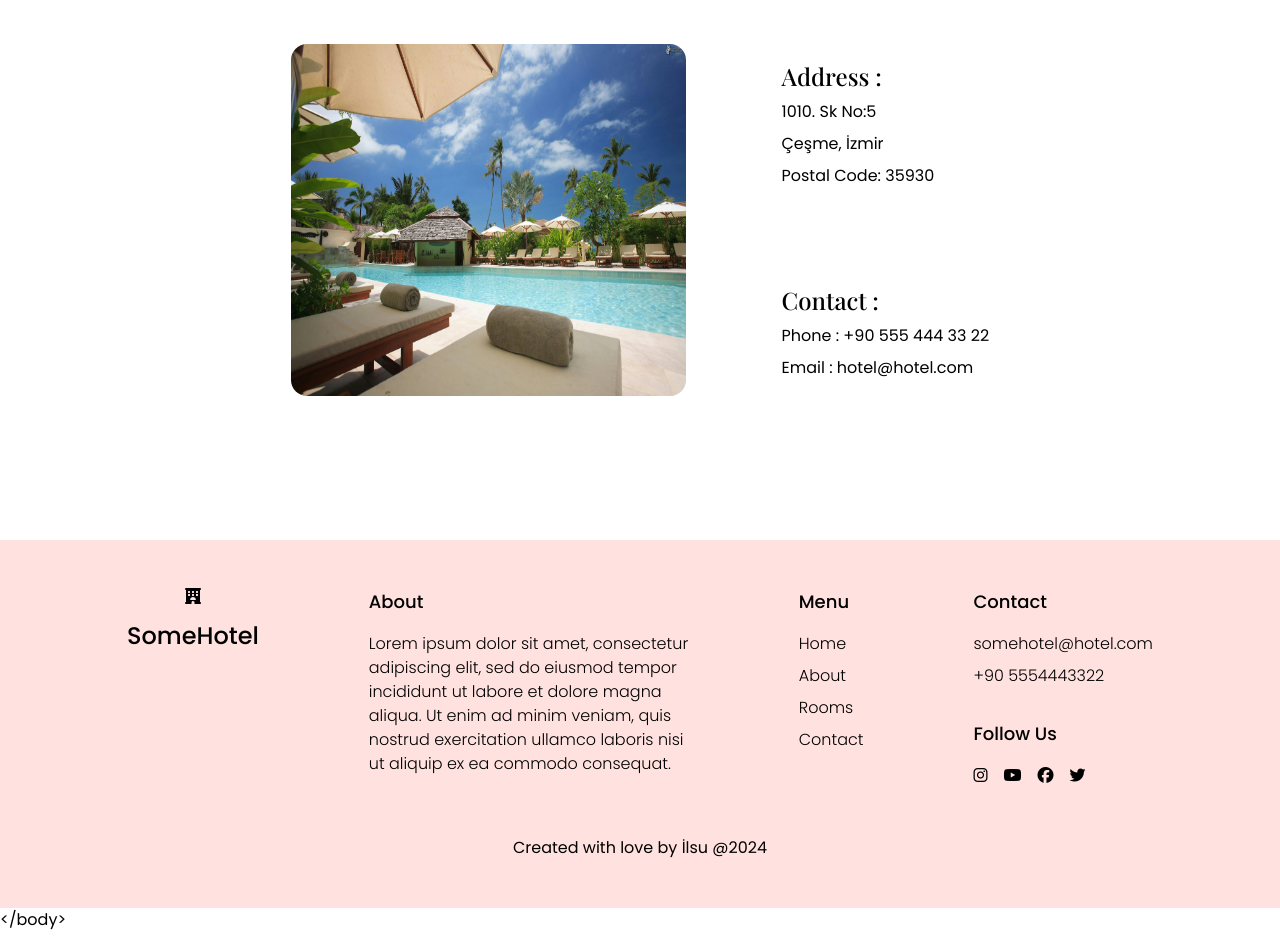
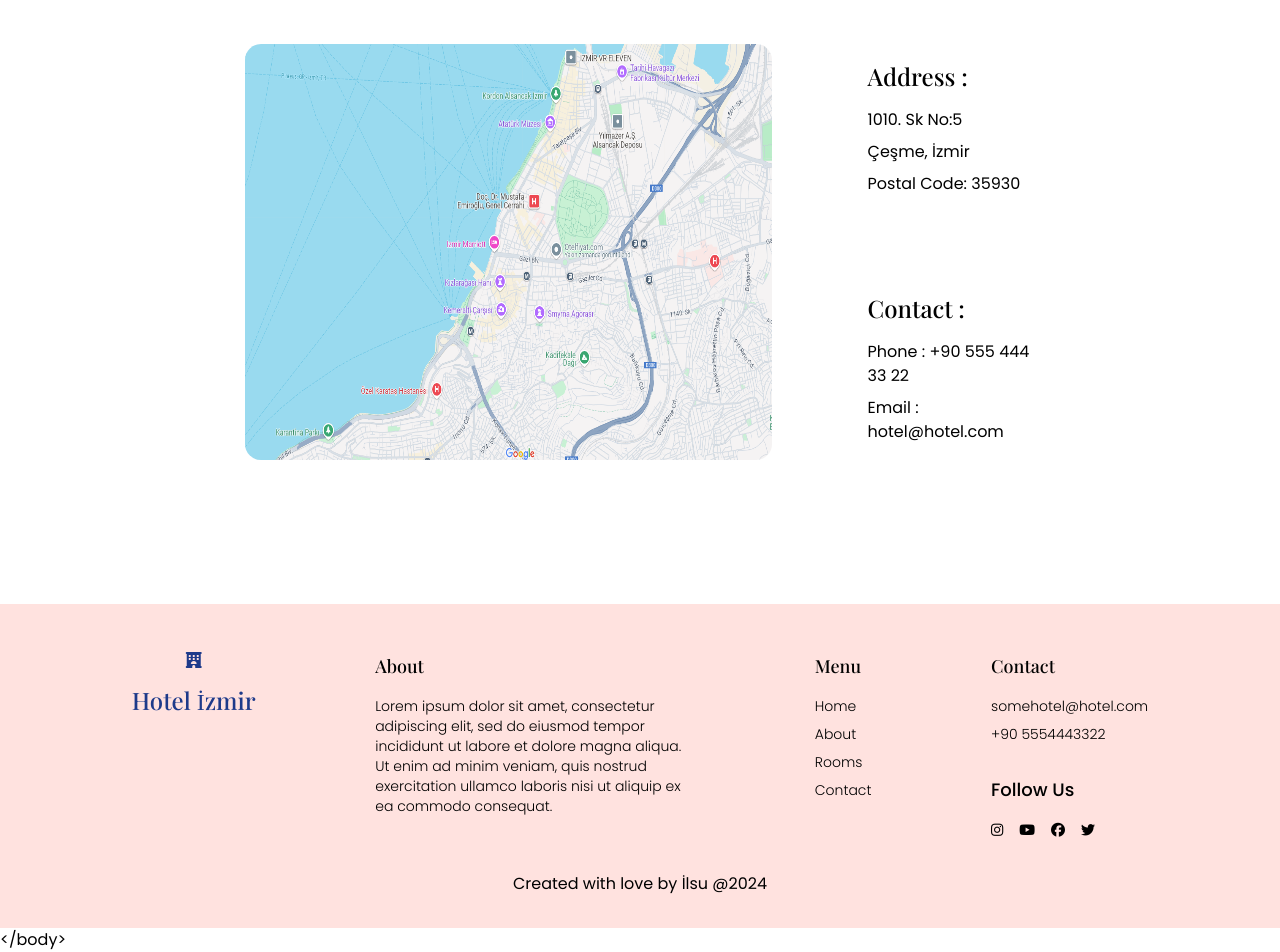
Before and after one commit to ilsusunal/Hotel-Website, a React (Vite) app: page /contact in a window 1280 px wide. Shown: the part 504-1456 px from the top of the page. Built offline with nearby package versions, Linux system fonts and the light colour scheme; no server answers; a web font is replaced by a local one.

Commit message:
Styling form elements

```diff
--- a/src/components/HotelLocation.jsx
+++ b/src/components/HotelLocation.jsx
@@ -1,20 +1,20 @@
 import React from 'react'
-import Pool from "/Pool.jpg"
+import HotelMap from "/map.png"
 
 export default function HotelLocation() {
   return (
     <div className='flex flex-col gap-12 my-16 p-8'>
       <section className='md:flex gap-24 justify-center'>
-        <img src={Pool} alt="Map" className='w-1/2 rounded-2xl'/>
+        <img src={HotelMap} alt="Map" className='w-2/3 rounded-2xl'/>
         <div className='flex md:flex-col md:space-y-24 justify-around my-4'>
           <div className='space-y-2'>
-            <h2 className='text-2xl font-medium font-playfair'>Address : </h2>
+            <h2 className='text-2xl font-medium font-playfair mb-4'>Address : </h2>
             <p className='md:text-base text-sm'>1010. Sk No:5</p>
             <p className='md:text-base text-sm'>Çeşme, İzmir</p>
             <p className='md:text-base text-sm'>Postal Code: 35930</p>
           </div>
           <div className='space-y-2'>
-            <h2 className='text-2xl font-medium font-playfair'>Contact : </h2>
+            <h2 className='text-2xl font-medium font-playfair  mb-4'>Contact : </h2>
             <p className='md:text-base text-sm'>Phone : +90 555 444 33 22</p>
             <p className='md:text-base text-sm'>Email : hotel@hotel.com</p>
           </div>
--- a/src/components/RoomTypes.jsx
+++ b/src/components/RoomTypes.jsx
@@ -1,12 +1,14 @@
-import React from 'react'
+import React, { useState } from 'react'
 import RoomTypeCard from '../cards/RoomTypeCard'
 import { useDispatch } from 'react-redux';
-import {setSelectedRoomType} from "../store/hotelSlice.js"
+import { setSelectedRoomType } from "../store/hotelSlice.js"
 
 export default function RoomType() {
     const dispatch = useDispatch();
+    const [selectedRoomType, setSelectedRoomTypeLocal] = useState('Classic Room');
 
     const handleRoomTypeClick = (roomType) => {
+        setSelectedRoomTypeLocal(roomType);
         dispatch(setSelectedRoomType(roomType));
     };
     return (
@@ -14,10 +16,18 @@ export default function RoomType() {
             <div className='md:flex space-y-4 justify-between items-center'>
                 <h1 className='text-sunsetCoral font-playfair text-4xl font-semibold '>Rooms & Suits</h1>
                 <nav className='flex gap-8 list-none cursor-pointer'>
-                    <li onClick={() => handleRoomTypeClick('Classic Room')} className="custom-hover">Classic Rooms</li>
-                    <li onClick={() => handleRoomTypeClick('Family Room')} className="custom-hover">Family Rooms</li>
-                    <li onClick={() => handleRoomTypeClick('Business Suite')} className="custom-hover">Business Suites</li>
-                    <li onClick={() => handleRoomTypeClick('Executive Suite')} className="custom-hover">Executive Suites</li>
+                    <li onClick={() => handleRoomTypeClick('Classic Room')}
+                        className={`custom-hover ${selectedRoomType === 'Classic Room' ? 'active' : ''}`}
+                    >Classic Rooms</li>
+                    <li onClick={() => handleRoomTypeClick('Family Room')}
+                        className={`custom-hover ${selectedRoomType === 'Family Room' ? 'active' : ''}`}
+                    >Family Rooms</li>
+                    <li onClick={() => handleRoomTypeClick('Business Suite')}
+                        className={`custom-hover ${selectedRoomType === 'Business Suite' ? 'active' : ''}`}
+                    >Business Suites</li>
+                    <li onClick={() => handleRoomTypeClick('Executive Suite')}
+                        className={`custom-hover ${selectedRoomType === 'Executive Suite' ? 'active' : ''}`}
+                    >Executive Suites</li>
                 </nav>
             </div>
             <RoomTypeCard />
--- a/src/index.css
+++ b/src/index.css
@@ -15,6 +15,11 @@
 .active {
   @apply text-oceanBlue underline underline-offset-4 decoration-2;
 }
+
+.custom-checkbox {
+  @apply appearance-none w-4 h-4 border-2 border-oceanBlue rounded focus:ring-0 hover:bg-oceanBlue hover:text-white checked:bg-oceanBlue checked:after:content-['✓'] checked:after:text-white checked:after:flex checked:after:items-center checked:after:justify-center checked:after:text-xs;
+}
+
 
 .slider {
   -webkit-appearance: none;
--- a/src/layout/Footer.jsx
+++ b/src/layout/Footer.jsx
@@ -3,35 +3,35 @@ import { Link } from 'react-router-dom'
 
 export default function Footer() {
     return (
-        <footer className='w-full p-4 md:p-12 bg-sunsetCoral/20'>
-            <section className='flex flex-wrap gap-4 justify-around md:px-8'>
+        <footer className='w-full p-4 md:px-12 md:py-8 bg-sunsetCoral/20'>
+            <section className='flex flex-wrap gap-4 justify-around md:px-8 md:py-4'>
                 {/* Hotel Name and Logo */}
-                <div className='flex flex-col gap-4 items-center'>
+                <div className='flex flex-col gap-4 items-center text-oceanBlue font-playfair'>
                     <i className="fa-solid fa-hotel" />
-                    <h1 className='text-2xl font-medium'>SomeHotel</h1>
+                    <h1 className='text-2xl font-medium '>Hotel İzmir</h1>
                 </div>
                 {/* About */}
                 <div className='hidden md:block max-w-80'>
-                    <h1 className='font-medium text-lg mb-4'>About</h1>
-                    <p className='font-light'>Lorem ipsum dolor sit amet, consectetur adipiscing elit, sed do eiusmod tempor incididunt ut labore et dolore magna aliqua. Ut enim ad minim veniam, quis nostrud exercitation ullamco laboris nisi ut aliquip ex ea commodo consequat.</p>
+                    <h1 className='font-medium text-lg mb-4 font-playfair'>About</h1>
+                    <p className='font-light text-sm'>Lorem ipsum dolor sit amet, consectetur adipiscing elit, sed do eiusmod tempor incididunt ut labore et dolore magna aliqua. Ut enim ad minim veniam, quis nostrud exercitation ullamco laboris nisi ut aliquip ex ea commodo consequat.</p>
                 </div>
                 {/* Menü */}
                 <div>
-                    <h1 className='font-medium text-lg mb-4'>Menu</h1>
-                    <Link to="/" className="custom-hover block font-light my-2">Home</Link>
-                    <Link to="/about" className="custom-hover block font-light my-2">About</Link>
-                    <Link to="/rooms" className="custom-hover block font-light my-2">Rooms</Link>
-                    <Link to="/contact" className="custom-hover block font-light my-2">Contact</Link>
+                    <h1 className='font-medium text-lg mb-4 font-playfair'>Menu</h1>
+                    <Link to="/" className="custom-hover block font-light my-2 text-sm">Home</Link>
+                    <Link to="/about" className="custom-hover block font-light my-2 text-sm">About</Link>
+                    <Link to="/rooms" className="custom-hover block font-light my-2 text-sm">Rooms</Link>
+                    <Link to="/contact" className="custom-hover block font-light my-2 text-sm">Contact</Link>
                 </div>
                 {/* Contact and Socials */}
                 <div>
-                    <h1 className='font-medium text-lg mb-4'>Contact </h1>
+                    <h1 className='font-medium text-lg mb-4 font-playfair'>Contact </h1>
                     <ul className="font-light">
-                        <li className='my-2'><a href="/">somehotel@hotel.com</a></li>
-                        <li><a href="/">+90 5554443322</a></li>
+                        <li className='my-2 text-sm'><a href="/">somehotel@hotel.com</a></li>
+                        <li className='text-sm'><a href="/">+90 5554443322</a></li>
                     </ul>
                     <h1 className='font-medium text-lg mb-4 mt-8'>Follow Us</h1>
-                    <ul className="gap-4 font-light flex">
+                    <ul className="gap-4 font-light flex text-sm">
                         <li><a href="/"><i className="fa-brands fa-instagram" /></a></li>
                         <li><a href="/"><i className="fa-brands fa-youtube" /></a></li>
                         <li><a href="/"><i className="fa-brands fa-facebook" /></a></li>
@@ -39,7 +39,7 @@ export default function Footer() {
                     </ul>
                 </div>
             </section>
-            <section className='mt-12'>
+            <section className='mt-4'>
                 <p className='text-center'>Created with love by İlsu @2024</p>
             </section>
         </footer>
--- a/src/layout/Header.jsx
+++ b/src/layout/Header.jsx
@@ -23,9 +23,9 @@ export default function Header() {
     return (
         <header className='w-full bg-stone-100 font-semibold'>
             <div className='flex justify-around items-center py-8 px-4'>
-                <section className='flex gap-4 items-center'>
+                <section className='flex gap-4 items-center text-oceanBlue'>
                     <i className="fa-solid fa-hotel" />
-                    <h1 className='text-2xl'>Hotel İzmir</h1>
+                    <h1 className='text-2xl font-playfair '>Hotel İzmir</h1>
                 </section>
                 {/* Desktop Nav */}
                 <nav className='hidden md:flex gap-8 items-center font-normal'>
--- a/src/pages/RoomReservationPage.jsx
+++ b/src/pages/RoomReservationPage.jsx
@@ -20,6 +20,8 @@ export default function RoomReservationPage({ history }) {
     const [selectedType, setSelectedType] = useState(roomTypes[0] || '');
     const roomsByType = filteredRooms.filter(room => room.type === selectedType);
     const roomDetails = roomsByType.length > 0 ? roomsByType[0] : null;
+
+    const [addBreakfast, setAddBreakfast] = useState(false);
 
     useEffect(() => {
         if (!filteredRooms || filteredRooms.length === 0) {
@@ -49,7 +51,7 @@ export default function RoomReservationPage({ history }) {
     const nights = calculateNights();
     const roomPrice = roomDetails ? roomDetails.price_per_night : 0;
     const totalRoomCost = roomPrice * nights;
-    const breakfastCost = 200 * nights;
+    const breakfastCost = addBreakfast ? 200 * nights : 0;
     const taxes = totalRoomCost * 0.2;
     const finalTotal = totalRoomCost + breakfastCost + taxes;
 
@@ -163,7 +165,16 @@ export default function RoomReservationPage({ history }) {
                             <p>${taxes}</p>
                         </div>
                         <div className='flex justify-between border-b pb-4'>
-                            <p>Add Breakfast</p>
+                            <label>
+                                <input
+                                    type="checkbox"
+                                    className='custom-checkbox'
+                                    checked={addBreakfast}
+                                    onChange={() => setAddBreakfast(!addBreakfast)}
+                                />
+                                <span className="ml-2">Add Breakfast</span>
+                                <p className='mt-1 text-xs font-light'>( $200 x {nights} nights )</p>
+                            </label>
                             <p>${breakfastCost}</p>
                         </div>
                         <div className='flex justify-between'>
--- a/src/shared/ServiceFilter.jsx
+++ b/src/shared/ServiceFilter.jsx
@@ -49,7 +49,7 @@ const ServiceFilter = ({ services, onChange }) => {
                             <p className="text-sm font-semibold">Kitchen</p>
                             <input
                                 type="checkbox"
-                                className="appearance-none w-6 h-6 bg-oceanBlue/50 rounded focus:ring-0 hover:bg-oceanBlue hover:text-white checked:bg-oceanBlue checked:after:content-['✓'] checked:after:text-white checked:after:flex checked:after:items-center checked:after:justify-center checked:after:text-lg"
+                                className="custom-checkbox"
                                 name="kitchen"
                                 checked={services.kitchen}
                                 onChange={handleCheckboxChange}
@@ -59,7 +59,7 @@ const ServiceFilter = ({ services, onChange }) => {
                             <p className="text-sm font-semibold">Free WiFi</p>
                             <input
                                 type="checkbox"
-                                className="appearance-none w-6 h-6 bg-oceanBlue/50 rounded focus:ring-0 hover:bg-oceanBlue hover:text-white checked:bg-oceanBlue checked:after:content-['✓'] checked:after:text-white checked:after:flex checked:after:items-center checked:after:justify-center checked:after:text-lg"
+                                className="custom-checkbox"
                                 name="wifi"
                                 checked={services.wifi}
                                 onChange={handleCheckboxChange}
```
Also changed, not shown: public/map.png (added).
